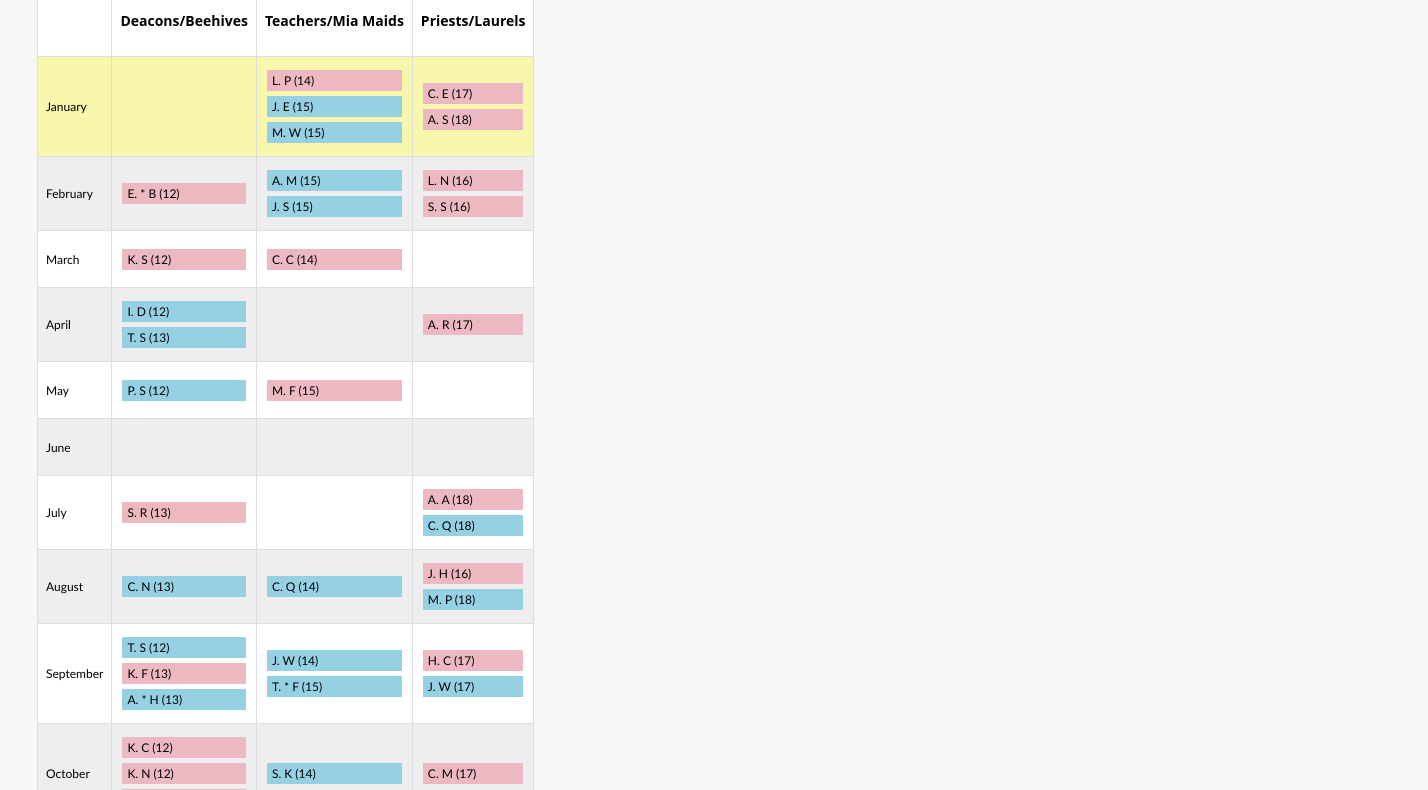
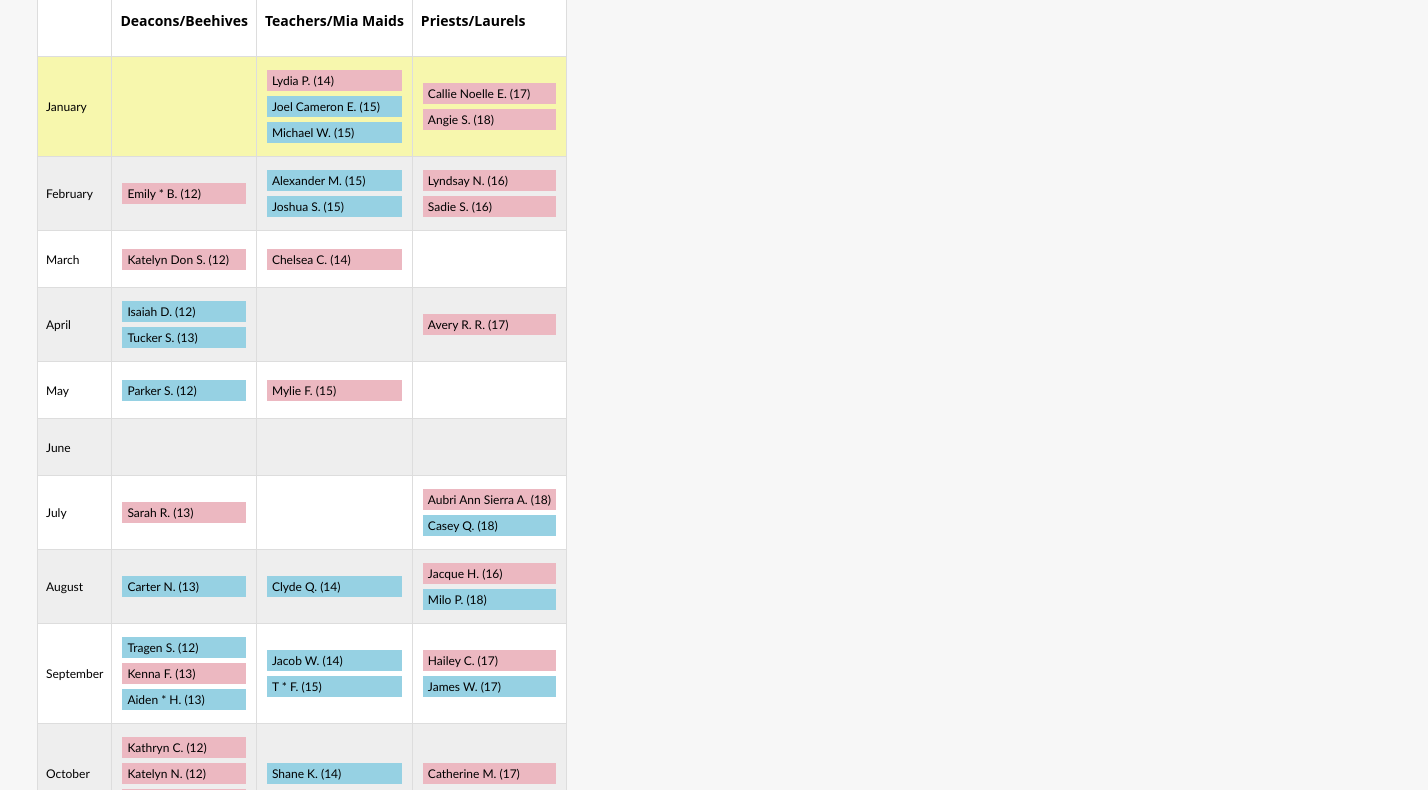
Before and after one commit to mspencev/mspencev.github.io, a plain HTML site: page church/youthtracker.html in a window 1280 px wide. Shown: the part 188-978 px from the top of the page, 1428 px wide, since content can reach past the window. Drawn offline with Linux system fonts and the light colour scheme.

Commit message:
[youth tracker] Shows full first name.

```diff
--- a/church/youthtracker.html
+++ b/church/youthtracker.html
@@ -70,12 +70,12 @@
             var rawDataObjects = rawData.map(function(entry){
                 var lastName = entry.LastName;
                 var other = entry.Other.trim().split('\t'); //["Grayson Michael", "M", "0", "5 Sep 2017"]
-                var firstInitial = other[0][0];
+                var first = other[0];
                 var gender = other[1];
                 var bDayStr = other[3];
                 var bDay = new Date(bDayStr.trim());
-                console.log('Name: ', firstInitial, lastName);
-                return {'name': firstInitial + '. ' + lastName,
+                console.log('Name: ', first, lastName);
+                return {'name': first + ' ' + lastName + '.',
                          'gender': gender,
                          'bDay': bDay,
                          'age': getAge(bDay),
```
